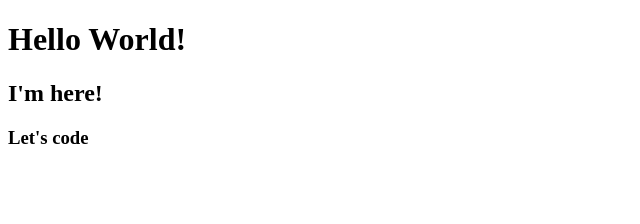
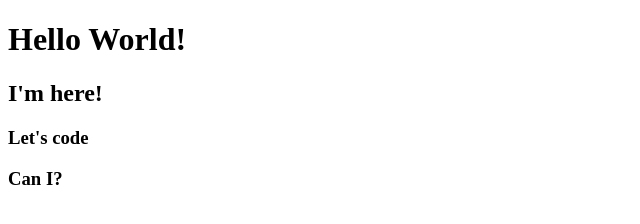
Before and after one commit to AlexHolad/gitest, a plain HTML site: page index.html in a window 1280 px wide. Shown: the full height of the page, 0-640 px from the left. Drawn offline with Linux system fonts and the light colour scheme.

Commit message:
local copy adding merge

```diff
--- a/index.html
+++ b/index.html
@@ -7,6 +7,7 @@
     <h1>Hello World!</h1>
     <h2>I'm here!</h2>
     <h3>Let's code</h3>
+    <h3>Can I?</h3>
 </head>
 <body>
 
```
